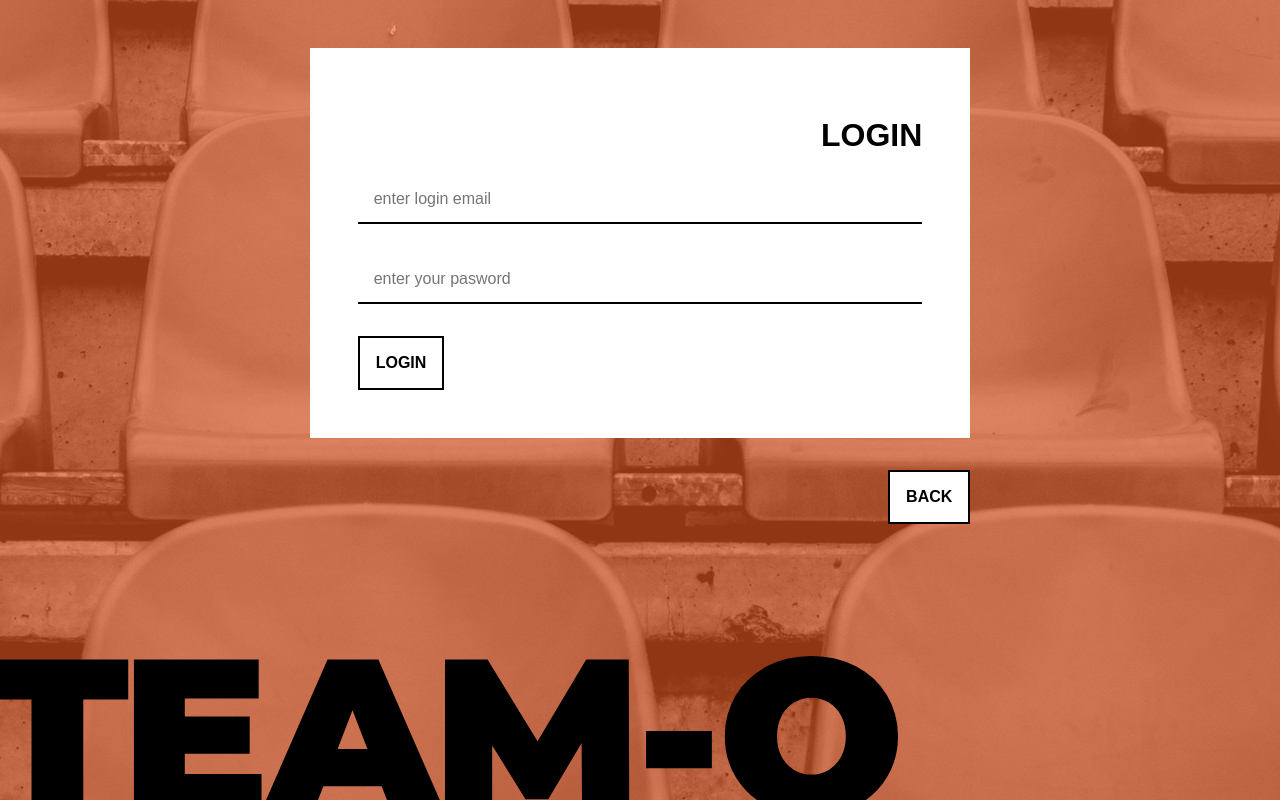
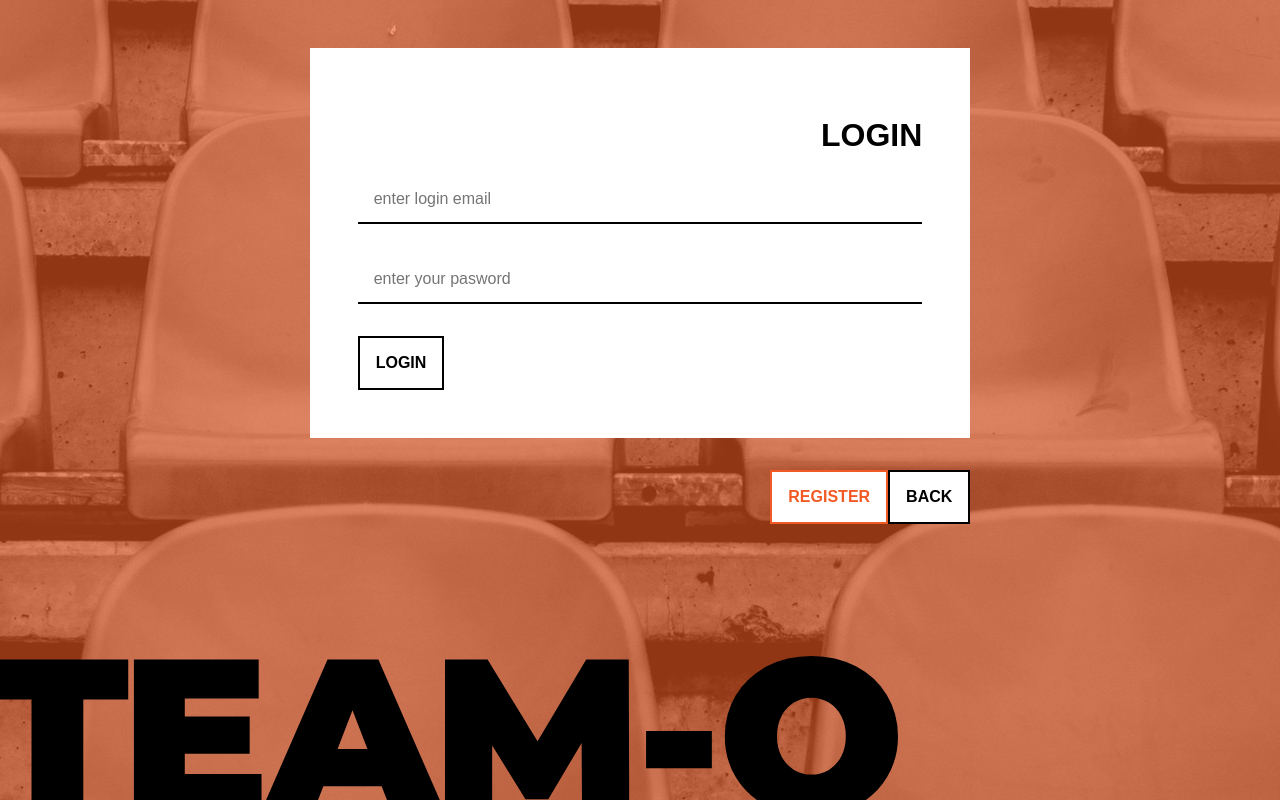
Before and after one commit to RamunasMalisauskas/Team-O, a React (Create React App) app in the folder React_front/: page /login in a window 1280 px wide. Built offline with nearby package versions, Linux system fonts and the light colour scheme.

Commit message:
login/reg buttons added to page

```diff
--- a/React_front/src/pages/Login/Login.jsx
+++ b/React_front/src/pages/Login/Login.jsx
@@ -74,6 +74,10 @@ function LoginPage() {
         </S.Block>
 
         <S.ButtonBlock>
+          <Link to="/register">
+            <Button color="primary">REGISTER</Button>
+          </Link>
+
           <Link to="/">
             <Button>BACK</Button>
           </Link>
--- a/React_front/src/pages/Register/Register.jsx
+++ b/React_front/src/pages/Register/Register.jsx
@@ -82,6 +82,10 @@ function RegPage() {
         </S.Block>
 
         <S.ButtonBlock>
+          <Link to="/login">
+            <Button color="support">LOGIN</Button>
+          </Link>
+
           <Link to="/">
             <Button>BACK</Button>
           </Link>
```
